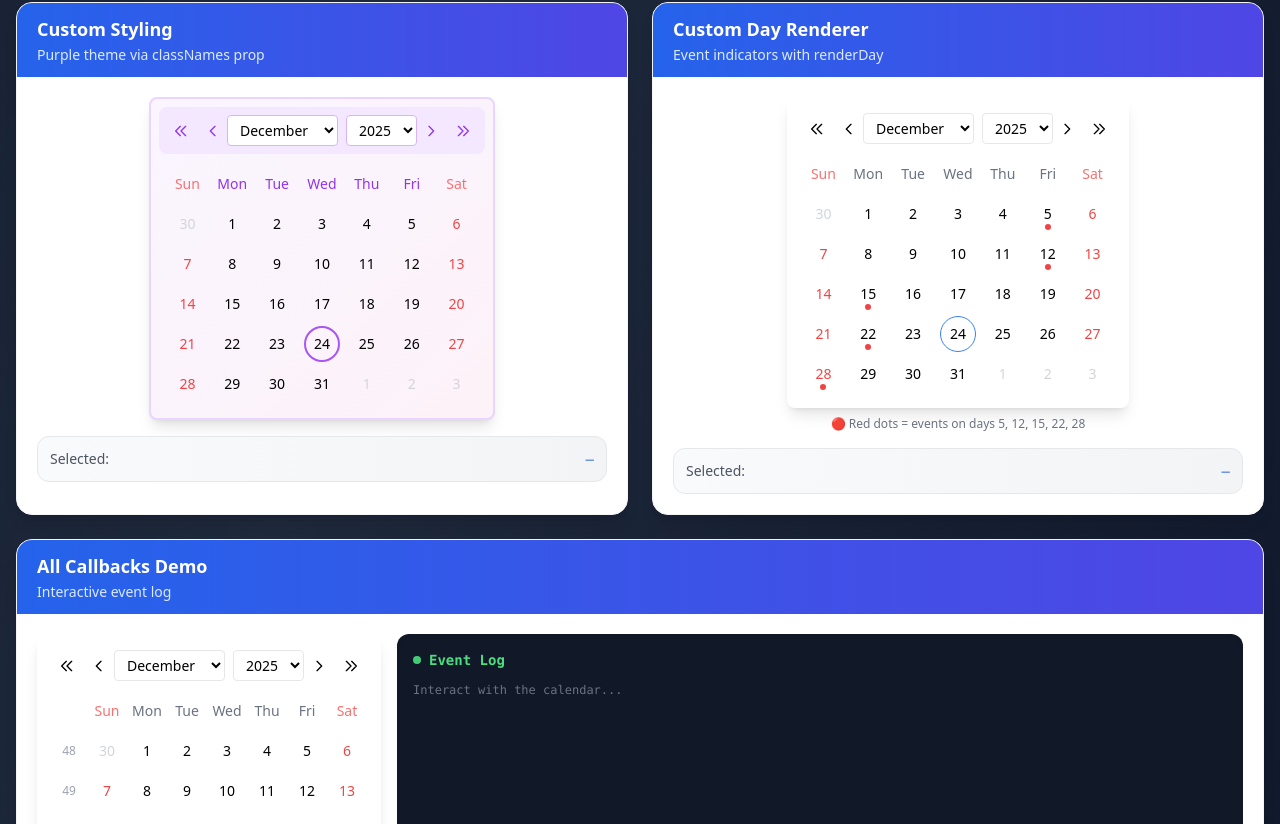
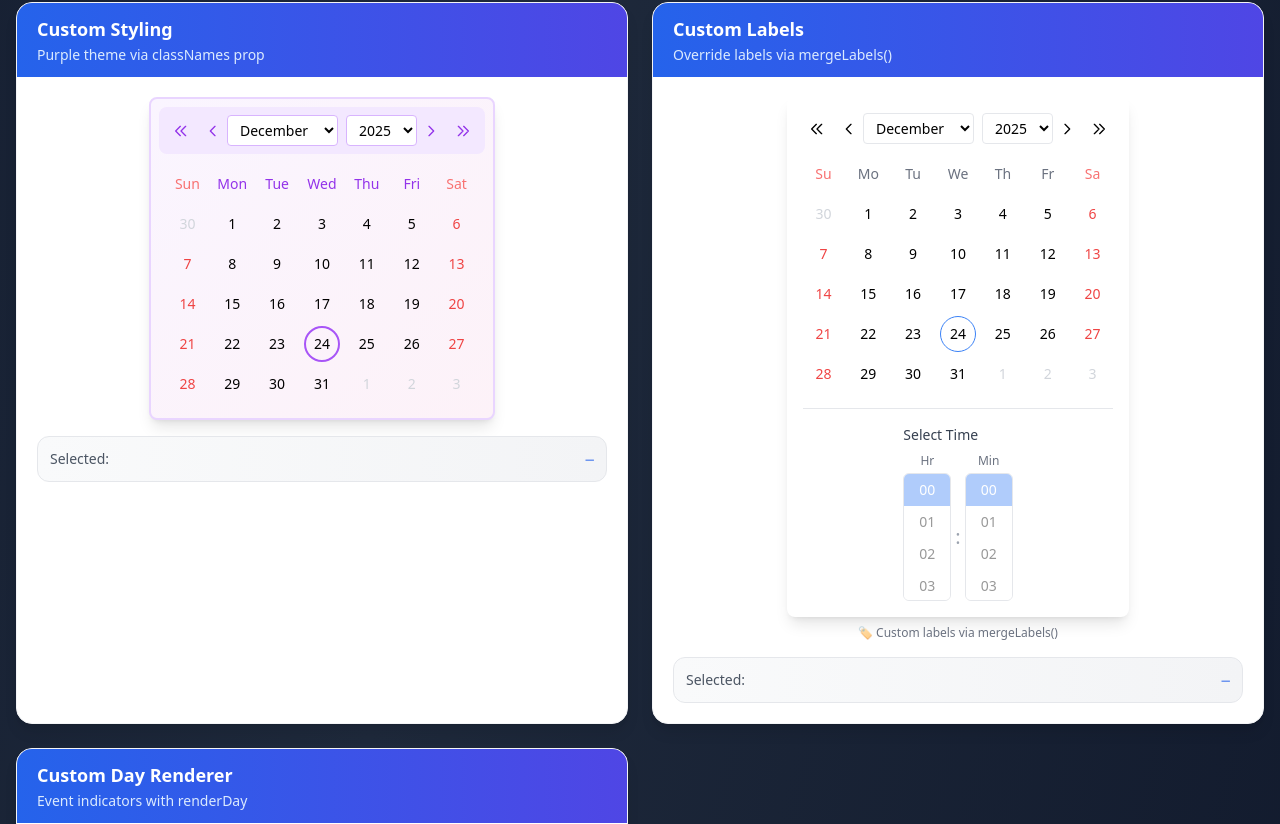
Before and after one commit to vakac995/react-calendar, a React (Vite) app: page / in a window 1280 px wide. Shown: the part 2816-3640 px from the top of the page. Built offline with nearby package versions, Linux system fonts and the light colour scheme.

Commit message:
Add custom labels support to Calendar component and TimePicker, enhance i18n capabilities

```diff
--- a/src/App.tsx
+++ b/src/App.tsx
@@ -7,7 +7,9 @@ import {
   type DateRangeValue,
   type DayCell,
   defaultClassNames,
+  defaultLabels,
   mergeClassNames,
+  mergeLabels,
 } from "./index";
 
 // ============================================================================
@@ -321,6 +323,36 @@ function CustomStylesDemo(): React.ReactElement {
   );
 }
 
+function CustomLabelsDemo(): React.ReactElement {
+  const [value, setValue] = useState<DateTimeValue | null>(null);
+
+  // Custom English labels - merge with defaults, only override specific ones
+  const customLabels = mergeLabels(defaultLabels, {
+    timeLabel: "Select Time",
+    hoursLabel: "Hr",
+    minutesLabel: "Min",
+    secondsLabel: "Sec",
+    shortDays: ["Su", "Mo", "Tu", "We", "Th", "Fr", "Sa"] as const,
+  });
+
+  return (
+    <>
+      <Calendar<"single">
+        mode="single"
+        value={value}
+        showTime
+        onChange={(v) => setValue(v)}
+        classNames={defaultClassNames}
+        labels={customLabels}
+      />
+      <div className="mt-2 text-xs text-gray-500 text-center">
+        🏷️ Custom labels via mergeLabels()
+      </div>
+      <ValueDisplay value={value} mode="single" />
+    </>
+  );
+}
+
 function CustomDayRendererDemo(): React.ReactElement {
   const [value, setValue] = useState<DateTimeValue | null>(null);
 
@@ -531,6 +563,13 @@ export default function App(): React.ReactElement {
           </DemoCard>
 
           <DemoCard
+            title="Custom Labels"
+            description="Override labels via mergeLabels()"
+          >
+            <CustomLabelsDemo />
+          </DemoCard>
+
+          <DemoCard
             title="Custom Day Renderer"
             description="Event indicators with renderDay"
           >
--- a/src/calendar/Calendar.tsx
+++ b/src/calendar/Calendar.tsx
@@ -15,9 +15,11 @@ import type {
   WeekData,
   CalendarProps,
   HeaderRenderProps,
+  CalendarLabels,
 } from "../types";
 
-import { DAYS_IN_WEEK, MONTHS, SHORT_DAYS } from "../constants";
+import { DAYS_IN_WEEK } from "../constants";
+import { defaultLabels } from "../styles/defaultLabels";
 import { getDefaultYears, isSameDay, addMonths, getMonthData } from "../utils";
 import { TimePicker } from "../time-picker";
 
@@ -43,6 +45,7 @@ function CalendarComponent<TMode extends SelectionMode = "single">(
     weekStartsOn = 0,
     showWeekNumbers = false,
     classNames,
+    labels: customLabels,
     disabled = false,
     renderDay,
     renderHeader,
@@ -66,6 +69,12 @@ function CalendarComponent<TMode extends SelectionMode = "single">(
     onSecondsClick,
     onSecondsSelect,
   } = props;
+
+  // Merge custom labels with defaults
+  const labels: CalendarLabels = useMemo(
+    () => ({ ...defaultLabels, ...customLabels }),
+    [customLabels]
+  );
 
   // State
   const [internalValue, setInternalValue] = useState<CalendarValue<TMode> | undefined>(
@@ -91,10 +100,10 @@ function CalendarComponent<TMode extends SelectionMode = "single">(
 
   // Get ordered days based on weekStartsOn
   const orderedDays = useMemo(() => {
-    const days = [...SHORT_DAYS];
+    const days = [...(labels.shortDays ?? defaultLabels.shortDays!)];
     const rotated = days.splice(0, weekStartsOn);
     return [...days, ...rotated];
-  }, [weekStartsOn]);
+  }, [weekStartsOn, labels.shortDays]);
 
   // Get current selection values
   const singleValue = mode === "single" ? (currentValue as DateTimeValue | null) : null;
@@ -317,7 +326,7 @@ function CalendarComponent<TMode extends SelectionMode = "single">(
           onClick={handlePrevYear}
           disabled={disabled}
           className={[classNames?.headerNavigationButton, classNames?.headerNavigationButtonPrev].filter(Boolean).join(" ")}
-          aria-label="Previous year"
+          aria-label={labels.previousYear}
         >
           <svg className="w-4 h-4" fill="none" stroke="currentColor" viewBox="0 0 24 24">
             <path strokeLinecap="round" strokeLinejoin="round" strokeWidth={2} d="M11 19l-7-7 7-7m8 14l-7-7 7-7" />
@@ -328,7 +337,7 @@ function CalendarComponent<TMode extends SelectionMode = "single">(
           onClick={handlePrevMonth}
           disabled={disabled}
           className={[classNames?.headerNavigationButton, classNames?.headerNavigationButtonPrev].filter(Boolean).join(" ")}
-          aria-label="Previous month"
+          aria-label={labels.previousMonth}
         >
           <svg className="w-4 h-4" fill="none" stroke="currentColor" viewBox="0 0 24 24">
             <path strokeLinecap="round" strokeLinejoin="round" strokeWidth={2} d="M15 19l-7-7 7-7" />
@@ -343,7 +352,7 @@ function CalendarComponent<TMode extends SelectionMode = "single">(
           disabled={disabled}
           className={classNames?.headerMonthSelect}
         >
-          {MONTHS.map((month, index) => (
+          {(labels.months ?? defaultLabels.months!).map((month, index) => (
             <option key={month} value={index}>
               {month}
             </option>
@@ -369,7 +378,7 @@ function CalendarComponent<TMode extends SelectionMode = "single">(
           onClick={handleNextMonth}
           disabled={disabled}
           className={[classNames?.headerNavigationButton, classNames?.headerNavigationButtonNext].filter(Boolean).join(" ")}
-          aria-label="Next month"
+          aria-label={labels.nextMonth}
         >
           <svg className="w-4 h-4" fill="none" stroke="currentColor" viewBox="0 0 24 24">
             <path strokeLinecap="round" strokeLinejoin="round" strokeWidth={2} d="M9 5l7 7-7 7" />
@@ -380,7 +389,7 @@ function CalendarComponent<TMode extends SelectionMode = "single">(
           onClick={handleNextYear}
           disabled={disabled}
           className={[classNames?.headerNavigationButton, classNames?.headerNavigationButtonNext].filter(Boolean).join(" ")}
-          aria-label="Next year"
+          aria-label={labels.nextYear}
         >
           <svg className="w-4 h-4" fill="none" stroke="currentColor" viewBox="0 0 24 24">
             <path strokeLinecap="round" strokeLinejoin="round" strokeWidth={2} d="M13 5l7 7-7 7M5 5l7 7-7 7" />
@@ -402,12 +411,13 @@ function CalendarComponent<TMode extends SelectionMode = "single">(
       {mode === "single" ? (
         <TimePicker
           time={singleValue?.time ?? { hours: 0, minutes: 0, seconds: 0 }}
-          label="Time"
+          label={labels.timeLabel}
           showSeconds={showSeconds}
           disabled={disabled || !singleValue}
           minTime={minTime}
           maxTime={maxTime}
           classNames={classNames}
+          labels={labels}
           target="single"
           onTimeChange={handleTimeChange}
           onHourClick={onHourClick}
@@ -421,12 +431,13 @@ function CalendarComponent<TMode extends SelectionMode = "single">(
         <>
           <TimePicker
             time={rangeValue?.start?.time ?? { hours: 0, minutes: 0, seconds: 0 }}
-            label="Start Time"
+            label={labels.startTimeLabel}
             showSeconds={showSeconds}
             disabled={disabled || !rangeValue?.start}
             minTime={minTime}
             maxTime={maxTime}
             classNames={classNames}
+            labels={labels}
             target="start"
             onTimeChange={handleTimeChange}
             onHourClick={onHourClick}
@@ -438,12 +449,13 @@ function CalendarComponent<TMode extends SelectionMode = "single">(
           />
           <TimePicker
             time={rangeValue?.end?.time ?? { hours: 23, minutes: 59, seconds: 59 }}
-            label="End Time"
+            label={labels.endTimeLabel}
             showSeconds={showSeconds}
             disabled={disabled || !rangeValue?.end}
             minTime={minTime}
             maxTime={maxTime}
             classNames={classNames}
+            labels={labels}
             target="end"
             onTimeChange={handleTimeChange}
             onHourClick={onHourClick}
--- a/src/index.ts
+++ b/src/index.ts
@@ -13,6 +13,7 @@ export type {
   DayCell,
   WeekData,
   MonthData,
+  CalendarLabels,
   CalendarClassNames,
   CalendarEventHandlers,
   CalendarProps,
@@ -22,8 +23,8 @@ export type {
 // Time Picker components
 export { TimePicker, TimeSelector } from "./time-picker";
 
-// Default styles
-export { defaultClassNames, mergeClassNames } from "./styles";
+// Default styles and labels
+export { defaultClassNames, mergeClassNames, defaultLabels, mergeLabels } from "./styles";
 
 // Utils
 export {
--- /dev/null
+++ b/src/styles/defaultLabels.ts
@@ -0,0 +1,39 @@
+import type { CalendarLabels } from "../types";
+
+/**
+ * Default labels for the calendar component.
+ * Use this as a base and override specific labels as needed for i18n.
+ */
+export const defaultLabels: CalendarLabels = {
+  // Navigation aria-labels
+  previousYear: "Previous year",
+  previousMonth: "Previous month",
+  nextMonth: "Next month",
+  nextYear: "Next year",
+  // Time labels
+  timeLabel: "Time",
+  startTimeLabel: "Start Time",
+  endTimeLabel: "End Time",
+  hoursLabel: "HH",
+  minutesLabel: "MM",
+  secondsLabel: "SS",
+  // Month names
+  months: [
+    "January", "February", "March", "April", "May", "June",
+    "July", "August", "September", "October", "November", "December",
+  ],
+  // Short day names (starting from Sunday)
+  shortDays: ["Sun", "Mon", "Tue", "Wed", "Thu", "Fri", "Sat"],
+};
+
+/**
+ * Merge custom labels with default labels.
+ * Custom labels will override default labels.
+ */
+export function mergeLabels(
+  base: CalendarLabels,
+  custom?: CalendarLabels
+): CalendarLabels {
+  if (!custom) return base;
+  return { ...base, ...custom };
+}
--- a/src/styles/index.ts
+++ b/src/styles/index.ts
@@ -1 +1,2 @@
 export { defaultClassNames, mergeClassNames } from "./defaultClassNames";
+export { defaultLabels, mergeLabels } from "./defaultLabels";
--- a/src/time-picker/TimePicker.tsx
+++ b/src/time-picker/TimePicker.tsx
@@ -1,5 +1,5 @@
 import React, { useCallback } from "react";
-import type { TimeValue, CalendarClassNames } from "../types";
+import type { TimeValue, CalendarClassNames, CalendarLabels } from "../types";
 import { isTimeDisabled } from "../utils";
 import { TimeSelector } from "./TimeSelector";
 
@@ -11,6 +11,7 @@ interface TimePickerProps {
   minTime?: TimeValue;
   maxTime?: TimeValue;
   classNames?: CalendarClassNames;
+  labels?: CalendarLabels;
   target: "start" | "end" | "single";
   onTimeChange?: (time: TimeValue, target: "start" | "end" | "single") => void;
   onHourClick?: (hour: number, target: "start" | "end" | "single") => void;
@@ -29,6 +30,7 @@ export function TimePicker({
   minTime,
   maxTime,
   classNames,
+  labels,
   target,
   onTimeChange,
   onHourClick,
@@ -88,7 +90,7 @@ export function TimePicker({
         <TimeSelector
           value={time.hours}
           max={23}
-          label="HH"
+          label={labels?.hoursLabel ?? "HH"}
           disabled={disabled}
           classNames={classNames}
           isDisabled={isHourDisabled}
@@ -102,7 +104,7 @@ export function TimePicker({
         <TimeSelector
           value={time.minutes}
           max={59}
-          label="MM"
+          label={labels?.minutesLabel ?? "MM"}
           disabled={disabled}
           classNames={classNames}
           isDisabled={isMinuteDisabled}
@@ -118,7 +120,7 @@ export function TimePicker({
             <TimeSelector
               value={time.seconds}
               max={59}
-              label="SS"
+              label={labels?.secondsLabel ?? "SS"}
               disabled={disabled}
               classNames={classNames}
               isDisabled={isSecondDisabled}
--- a/src/types/index.ts
+++ b/src/types/index.ts
@@ -9,6 +9,7 @@ export type {
   DayCell,
   WeekData,
   MonthData,
+  CalendarLabels,
   CalendarClassNames,
   CalendarEventHandlers,
   CalendarProps,
```
Also changed, not shown: src/types/calendar.types.ts (+22 -0 lines).
